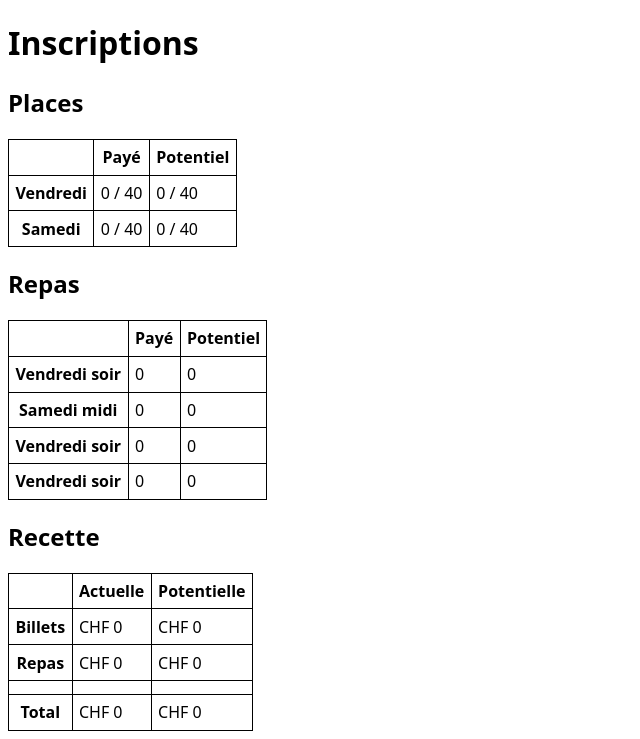
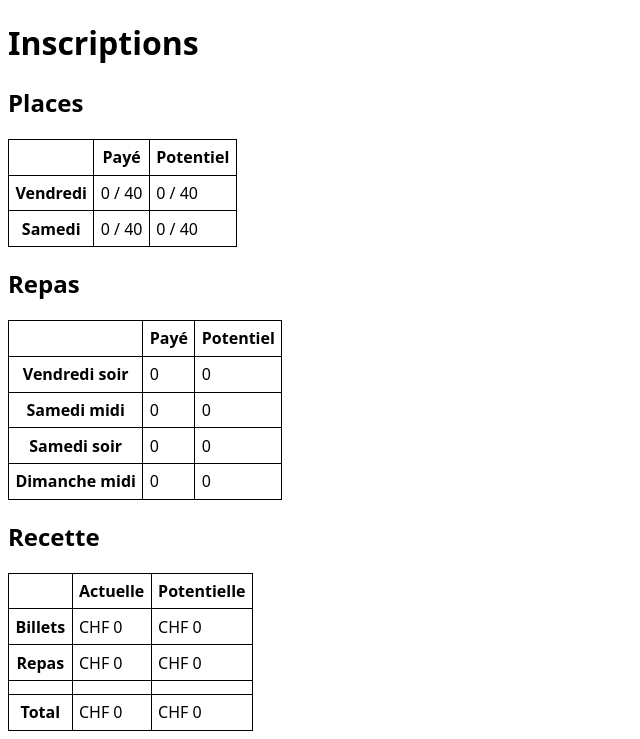
Before and after one commit to Esp0re/salmina, a PHP site: page /festival/admin.php in a window 1280 px wide. Shown: the top 739 px of the page, without its empty margins (0-640 px from the left). Run offline with PHP 8.4, Linux system fonts and the light colour scheme; the visitor is signed in with stand-in values (Sample User, id 1); data that the repository does not hold is empty.

Commit message:
Fix meal dates on admin page

```diff
--- a/festival/admin.php
+++ b/festival/admin.php
@@ -172,12 +172,12 @@ $unpaidMealsIncome = array_sum(array_map(fn($r) => $r["price"]["meals"], $unpaid
         <td><?= $meal2sum + $unpaidMeal2sum ?></td>
     </tr>
     <tr>
-        <th>Vendredi soir</th>
+        <th>Samedi soir</th>
         <td><?= $meal3sum ?></td>
         <td><?= $meal3sum + $unpaidMeal3sum ?></td>
     </tr>
     <tr>
-        <th>Vendredi soir</th>
+        <th>Dimanche midi</th>
         <td><?= $meal4sum ?></td>
         <td><?= $meal4sum + $unpaidMeal4sum ?></td>
     </tr>
```
